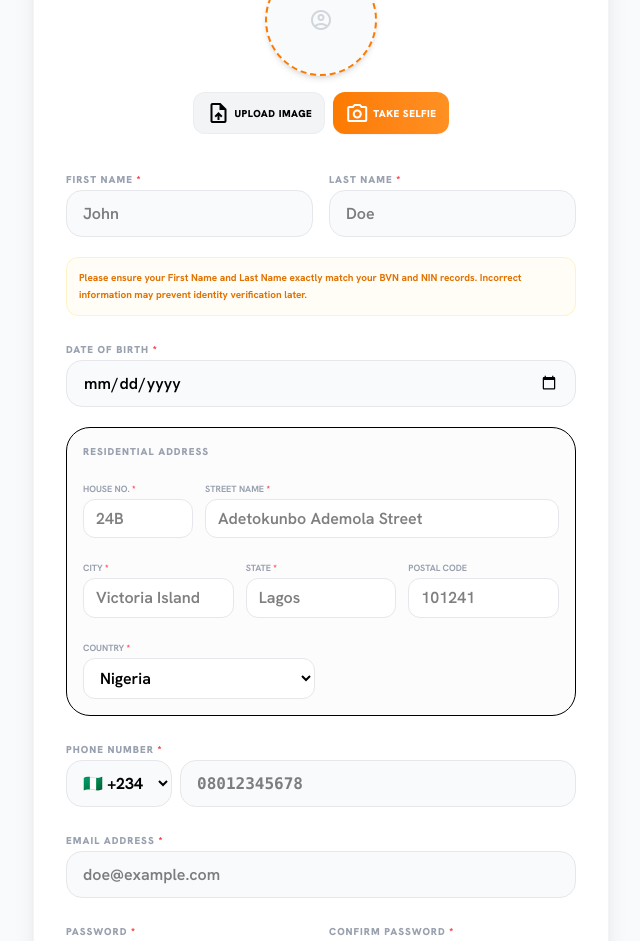
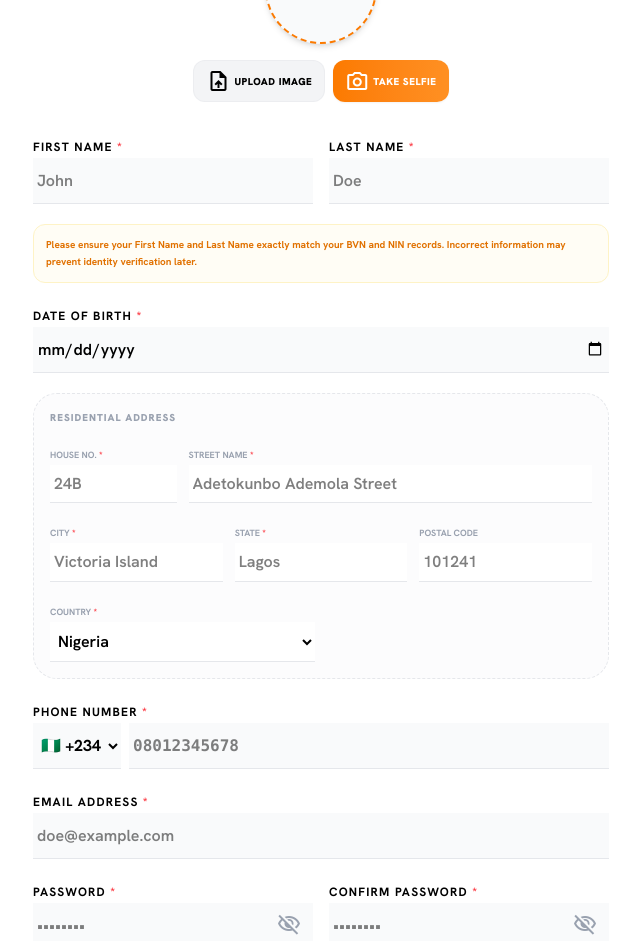
Before and after one commit to imageuploade133-cmyk/E-Global-Tech-Kano, a Next.js app: page /auth/signup in a window 1280 px wide. Shown: the part 280-1221 px from the top of the page, without its empty margins (319-959 px from the left). Built offline with nearby package versions, Linux system fonts and the light colour scheme; no server answers.

Commit message:
Revert login and signup layouts to full-screen borderless designs with bottom-bordered inputs matching previous version
Co-authored-by: imageuploade133-cmyk <253137804+imageuploade133-cmyk@users.noreply.github.com>

```diff
--- a/src/app/auth/signup/page.tsx
+++ b/src/app/auth/signup/page.tsx
@@ -431,11 +431,11 @@ export default function SignUpPage() {
   };
 
   return (
-    <div className="flex flex-col min-h-screen bg-[#F8FAFC] p-4 min-[375px]:p-6 justify-center text-black">
+    <div className="flex flex-col min-h-screen bg-white p-6 justify-center text-black">
       <motion.div
         initial={{ opacity: 0, y: 20 }}
         animate={{ opacity: 1, y: 0 }}
-        className="w-full max-w-xl mx-auto bg-white rounded-3xl shadow-xl p-5 min-[375px]:p-8 border border-gray-100"
+        className="w-full max-w-xl mx-auto"
       >
         <div className="mb-8 flex flex-col items-center text-center">
           <div className="relative w-16 h-16 mb-3">
@@ -453,7 +453,7 @@ export default function SignUpPage() {
 
         {/* Profile Picture Upload & Selfie Selection Section */}
         <div className="mb-8 flex flex-col items-center">
-          <label className="text-[10px] font-black uppercase tracking-widest text-gray-400 mb-3 block">
+          <label className="text-xs font-bold uppercase tracking-widest text-black mb-3 block">
             Profile Picture <span className="text-red-500">*</span>
           </label>
 
@@ -514,28 +514,28 @@ export default function SignUpPage() {
           {/* First & Last Name */}
           <div className="grid grid-cols-1 md:grid-cols-2 gap-4">
             <div className="space-y-1 text-left">
-              <label htmlFor="firstName" className="text-[10px] font-black uppercase tracking-widest text-gray-400">First Name <span className="text-red-500">*</span></label>
+              <label htmlFor="firstName" className="text-xs font-bold uppercase tracking-widest text-black">First Name <span className="text-red-500">*</span></label>
               <input
                 id="firstName"
                 type="text"
                 required
                 value={firstName}
                 onChange={(e) => setFirstName(e.target.value)}
-                className="w-full bg-gray-50 border border-gray-200 rounded-2xl py-3 px-4 outline-none focus:border-black focus:bg-white transition-all text-xs font-semibold text-black"
+                className="w-full bg-gray-50 border-b border-gray-200 py-3 px-1 outline-none focus:border-black transition-colors text-xs font-semibold text-black"
                 placeholder="John"
                 aria-required="true"
               />
             </div>
 
             <div className="space-y-1 text-left">
-              <label htmlFor="lastName" className="text-[10px] font-black uppercase tracking-widest text-gray-400">Last Name <span className="text-red-500">*</span></label>
+              <label htmlFor="lastName" className="text-xs font-bold uppercase tracking-widest text-black">Last Name <span className="text-red-500">*</span></label>
               <input
                 id="lastName"
                 type="text"
                 required
                 value={lastName}
                 onChange={(e) => setLastName(e.target.value)}
-                className="w-full bg-gray-50 border border-gray-200 rounded-2xl py-3 px-4 outline-none focus:border-black focus:bg-white transition-all text-xs font-semibold text-black"
+                className="w-full bg-gray-50 border-b border-gray-200 py-3 px-1 outline-none focus:border-black transition-colors text-xs font-semibold text-black"
                 placeholder="Doe"
                 aria-required="true"
               />
@@ -548,20 +548,20 @@ export default function SignUpPage() {
 
           {/* DoB */}
           <div className="space-y-1 text-left">
-            <label htmlFor="dateOfBirth" className="text-[10px] font-black uppercase tracking-widest text-gray-400">Date of Birth <span className="text-red-500">*</span></label>
+            <label htmlFor="dateOfBirth" className="text-xs font-bold uppercase tracking-widest text-black">Date of Birth <span className="text-red-500">*</span></label>
             <input
               id="dateOfBirth"
               type="date"
               required
               value={dateOfBirth}
               onChange={(e) => setDateOfBirth(e.target.value)}
-              className="w-full bg-gray-50 border border-gray-200 rounded-2xl py-3 px-4 outline-none focus:border-black focus:bg-white transition-all text-xs font-semibold text-black"
+              className="w-full bg-gray-50 border-b border-gray-200 py-3 px-1 outline-none focus:border-black transition-colors text-xs font-semibold text-black"
               aria-required="true"
             />
           </div>
 
           {/* Structured Address Block */}
-          <div className="border border-gray-150 rounded-3xl p-4 bg-gray-50/50 space-y-4 text-left">
+          <div className="border border-dashed border-gray-200 rounded-3xl p-4 bg-gray-50/50 space-y-4 text-left">
             <h3 className="text-[10px] font-black uppercase tracking-widest text-gray-400">Residential Address</h3>
 
             <div className="grid grid-cols-1 md:grid-cols-4 gap-3">
@@ -574,7 +574,7 @@ export default function SignUpPage() {
                   value={houseNumber}
                   onChange={(e) => setHouseNumber(e.target.value)}
                   placeholder="24B"
-                  className="w-full bg-white border border-gray-200 rounded-xl py-2 px-3 outline-none text-xs font-semibold text-black focus:border-black"
+                  className="w-full bg-white border-b border-gray-200 py-2 px-1 outline-none text-xs font-semibold text-black focus:border-black"
                 />
               </div>
               <div className="md:col-span-3 space-y-1">
@@ -586,7 +586,7 @@ export default function SignUpPage() {
                   value={street}
                   onChange={(e) => setStreet(e.target.value)}
                   placeholder="Adetokunbo Ademola Street"
-                  className="w-full bg-white border border-gray-200 rounded-xl py-2 px-3 outline-none text-xs font-semibold text-black focus:border-black"
+                  className="w-full bg-white border-b border-gray-200 py-2 px-1 outline-none text-xs font-semibold text-black focus:border-black"
                 />
               </div>
             </div>
@@ -601,7 +601,7 @@ export default function SignUpPage() {
                   value={city}
                   onChange={(e) => setCity(e.target.value)}
                   placeholder="Victoria Island"
-                  className="w-full bg-white border border-gray-200 rounded-xl py-2 px-3 outline-none text-xs font-semibold text-black focus:border-black"
+                  className="w-full bg-white border-b border-gray-200 py-2 px-1 outline-none text-xs font-semibold text-black focus:border-black"
                 />
               </div>
               <div className="space-y-1">
@@ -613,7 +613,7 @@ export default function SignUpPage() {
                   value={state}
                   onChange={(e) => setState(e.target.value)}
                   placeholder="Lagos"
-                  className="w-full bg-white border border-gray-200 rounded-xl py-2 px-3 outline-none text-xs font-semibold text-black focus:border-black"
+                  className="w-full bg-white border-b border-gray-200 py-2 px-1 outline-none text-xs font-semibold text-black focus:border-black"
                 />
               </div>
               <div className="space-y-1">
@@ -624,7 +624,7 @@ export default function SignUpPage() {
                   value={postalCode}
                   onChange={(e) => setPostalCode(e.target.value)}
                   placeholder="101241"
-                  className="w-full bg-white border border-gray-200 rounded-xl py-2 px-3 outline-none text-xs font-semibold text-black focus:border-black"
+                  className="w-full bg-white border-b border-gray-200 py-2 px-1 outline-none text-xs font-semibold text-black focus:border-black"
                 />
               </div>
             </div>
@@ -636,7 +636,7 @@ export default function SignUpPage() {
                   id="country"
                   value={country}
                   onChange={(e) => setCountry(e.target.value)}
-                  className="w-full bg-white border border-gray-200 rounded-xl py-2 px-3 outline-none text-xs font-semibold text-black focus:border-black"
+                  className="w-full bg-white border-b border-gray-200 py-2 px-1 outline-none text-xs font-semibold text-black focus:border-black"
                 >
                   <option value="Nigeria">Nigeria</option>
                   <option value="Niger">Niger</option>
@@ -647,13 +647,13 @@ export default function SignUpPage() {
 
           {/* International Phone Input */}
           <div className="space-y-1 text-left">
-            <label htmlFor="phoneNumber" className="text-[10px] font-black uppercase tracking-widest text-gray-400">Phone Number <span className="text-red-500">*</span></label>
+            <label htmlFor="phoneNumber" className="text-xs font-bold uppercase tracking-widest text-black">Phone Number <span className="text-red-500">*</span></label>
             <div className="flex gap-2">
               <select
                 id="phonePrefix"
                 value={phonePrefix}
                 onChange={(e) => setPhonePrefix(e.target.value)}
-                className="bg-gray-50 border border-gray-200 rounded-2xl px-3 outline-none text-xs font-bold text-black focus:border-black"
+                className="bg-gray-50 border-b border-gray-200 px-1 outline-none text-xs font-bold text-black focus:border-black"
                 aria-label="Phone Prefix"
               >
                 <option value="+234">🇳🇬 +234</option>
@@ -665,7 +665,7 @@ export default function SignUpPage() {
                 required
                 value={phoneNumber}
                 onChange={(e) => setPhoneNumber(e.target.value.replace(/\D/g, ""))}
-                className="flex-grow bg-gray-50 border border-gray-200 rounded-2xl py-3 px-4 outline-none focus:border-black focus:bg-white transition-all text-xs font-semibold text-black font-mono"
+                className="flex-grow bg-gray-50 border-b border-gray-200 py-3 px-1 outline-none focus:border-black transition-all text-xs font-semibold text-black font-mono"
                 placeholder="08012345678"
                 aria-required="true"
               />
@@ -674,14 +674,14 @@ export default function SignUpPage() {
 
           {/* Email Address */}
           <div className="space-y-1 text-left">
-            <label htmlFor="email" className="text-[10px] font-black uppercase tracking-widest text-gray-400">Email Address <span className="text-red-500">*</span></label>
+            <label htmlFor="email" className="text-xs font-bold uppercase tracking-widest text-black">Email Address <span className="text-red-500">*</span></label>
             <input
               id="email"
               type="email"
               required
               value={email}
               onChange={(e) => setEmail(e.target.value)}
-              className="w-full bg-gray-50 border border-gray-200 rounded-2xl py-3 px-4 outline-none focus:border-black focus:bg-white transition-all text-xs font-semibold text-black"
+              className="w-full bg-gray-50 border-b border-gray-200 py-3 px-1 outline-none focus:border-black transition-colors text-xs font-semibold text-black"
               placeholder="doe@example.com"
               aria-required="true"
             />
@@ -690,7 +690,7 @@ export default function SignUpPage() {
           {/* Passwords */}
           <div className="grid grid-cols-1 md:grid-cols-2 gap-4">
             <div className="space-y-1 text-left">
-              <label htmlFor="password" className="text-[10px] font-black uppercase tracking-widest text-gray-400">Password <span className="text-red-500">*</span></label>
+              <label htmlFor="password" className="text-xs font-bold uppercase tracking-widest text-black">Password <span className="text-red-500">*</span></label>
               <div className="relative">
                 <input
                   id="password"
@@ -698,14 +698,14 @@ export default function SignUpPage() {
                   required
                   value={password}
                   onChange={(e) => setPassword(e.target.value)}
-                  className="w-full bg-gray-50 border border-gray-200 rounded-2xl py-3 pl-4 pr-10 outline-none focus:border-black focus:bg-white transition-all text-xs font-semibold text-black"
+                  className="w-full bg-gray-50 border-b border-gray-200 py-3 pl-1 pr-10 outline-none focus:border-black transition-colors text-xs font-semibold text-black"
                   placeholder="••••••••"
                   aria-required="true"
                 />
                 <button
                   type="button"
                   onClick={() => setShowPassword(!showPassword)}
-                  className="absolute right-3 top-1/2 -translate-y-1/2 text-gray-400 hover:text-black cursor-pointer transition-colors p-1"
+                  className="absolute right-2 top-1/2 -translate-y-1/2 text-gray-400 hover:text-[#FC7A00] cursor-pointer transition-colors p-1"
                 >
                   <span className="material-symbols-outlined text-[18px]">
                     {showPassword ? "visibility" : "visibility_off"}
@@ -715,7 +715,7 @@ export default function SignUpPage() {
             </div>
 
             <div className="space-y-1 text-left">
-              <label htmlFor="confirmPassword" className="text-[10px] font-black uppercase tracking-widest text-gray-400">Confirm Password <span className="text-red-500">*</span></label>
+              <label htmlFor="confirmPassword" className="text-xs font-bold uppercase tracking-widest text-black">Confirm Password <span className="text-red-500">*</span></label>
               <div className="relative">
                 <input
                   id="confirmPassword"
@@ -723,14 +723,14 @@ export default function SignUpPage() {
                   required
                   value={confirmPassword}
                   onChange={(e) => setConfirmPassword(e.target.value)}
-                  className="w-full bg-gray-50 border border-gray-200 rounded-2xl py-3 pl-4 pr-10 outline-none focus:border-black focus:bg-white transition-all text-xs font-semibold text-black"
+                  className="w-full bg-gray-50 border-b border-gray-200 py-3 pl-1 pr-10 outline-none focus:border-black transition-colors text-xs font-semibold text-black"
                   placeholder="••••••••"
                   aria-required="true"
                 />
                 <button
                   type="button"
                   onClick={() => setShowConfirmPassword(!showConfirmPassword)}
-                  className="absolute right-3 top-1/2 -translate-y-1/2 text-gray-400 hover:text-black cursor-pointer transition-colors p-1"
+                  className="absolute right-2 top-1/2 -translate-y-1/2 text-gray-400 hover:text-[#FC7A00] cursor-pointer transition-colors p-1"
                 >
                   <span className="material-symbols-outlined text-[18px]">
                     {showConfirmPassword ? "visibility" : "visibility_off"}
@@ -804,7 +804,7 @@ export default function SignUpPage() {
               type="submit"
               disabled={loading}
               onClick={handleButtonClick}
-              className="relative overflow-hidden w-full bg-gradient-to-r from-[#FC7A00] to-[#FF9022] hover:brightness-110 text-white py-4 rounded-2xl font-black uppercase tracking-widest active:scale-95 transition-all disabled:opacity-50 shadow-[0_4px_20px_rgba(252,122,0,0.25)] hover:shadow-[0_4px_25px_rgba(252,122,0,0.4)] cursor-pointer flex items-center justify-center gap-2.5"
+              className="relative overflow-hidden w-full bg-gradient-to-r from-[#FC7A00] to-[#FF9022] hover:brightness-110 text-white py-4 rounded-xl font-bold uppercase tracking-widest active:scale-95 transition-all disabled:opacity-50 shadow-[0_4px_20px_rgba(252,122,0,0.25)] hover:shadow-[0_4px_25px_rgba(252,122,0,0.4)] cursor-pointer flex items-center justify-center gap-2.5"
             >
               {/* Ripple Elements */}
               {ripples.map((ripple) => (
@@ -1031,7 +1031,7 @@ export default function SignUpPage() {
 
         <p className="mt-8 text-center text-sm text-gray-500">
           Already have an account?{" "}
-          <Link href="/auth/login" className="text-black font-bold underline">
+          <Link href="/auth/login" className="text-[#FC7A00] font-bold underline">
             Login
           </Link>
         </p>
```
Also changed, not shown: src/app/auth/login/page.tsx (+13 -29 lines).
